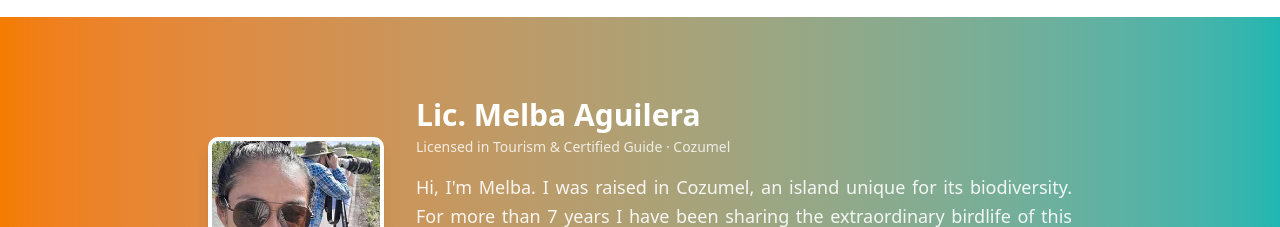
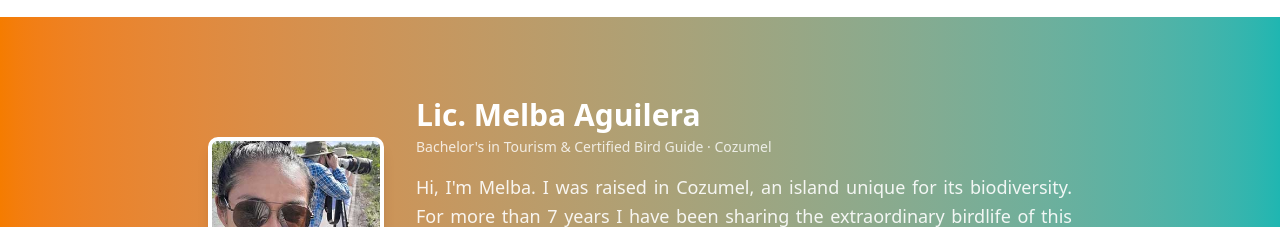
Before and after one commit to ACLTelematics/cozumelbirdingtours, a Next.js app: page /en in a window 1280 px wide. Shown: the part 2820-3047 px from the top of the page. Built offline with nearby package versions, Linux system fonts and the light colour scheme.

Commit message:
feat: bio translation updated - english american

```diff
--- a/src/components/home/HomeCTA.tsx
+++ b/src/components/home/HomeCTA.tsx
@@ -28,7 +28,7 @@ export default function HomeCTA() {
       <div className="text-white text-center md:text-left">
             <h2 className="text-3xl font-bold mb-1">Lic. Melba Aguilera</h2>
             <p className="text-white/80 text-sm mb-4">
-              {locale === 'en' ? 'Licensed in Tourism & Certified Guide · Cozumel' : 'Licenciada en Turismo y Guía Certificada · Cozumel'}
+            {locale === 'en' ? "Bachelor's in Tourism & Certified Bird Guide · Cozumel" : 'Licenciada en Turismo y Guía Certificada · Cozumel'}
             </p>
             <p className="text-white/90 text-lg leading-relaxed mb-6 text-justify">
               {locale === 'en'
@@ -50,6 +50,8 @@ export default function HomeCTA() {
           </div>
         </div>
       </div>
+
     </section>
+
   )
 }
```
